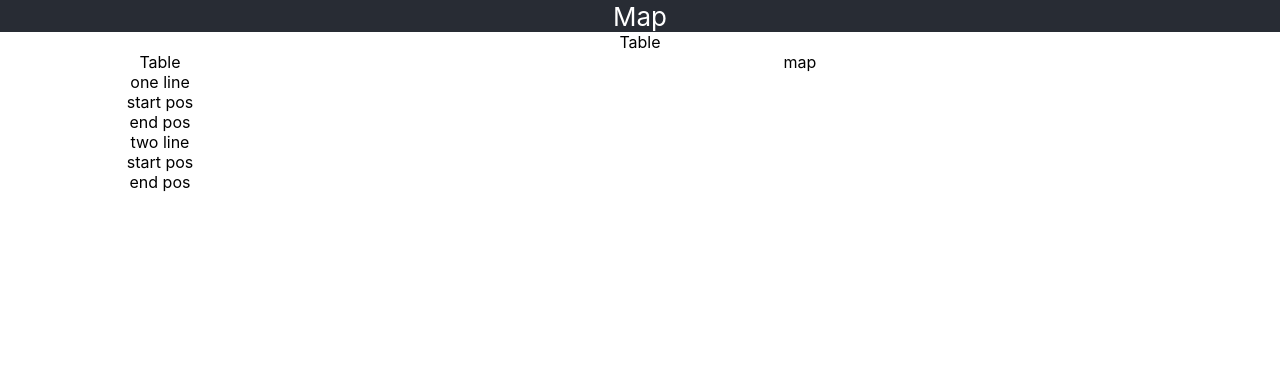
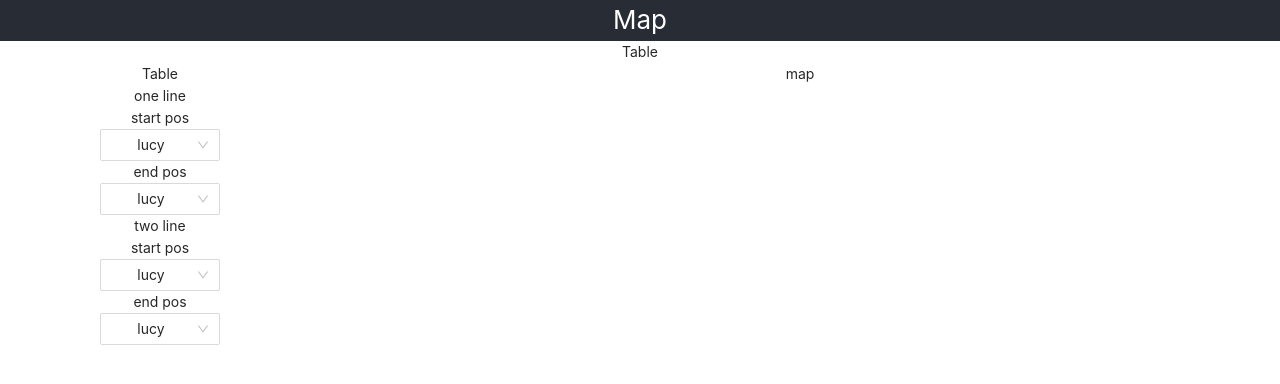
Before and after one commit to romanown/leaflet, a React (Create React App) app: page / in a window 1280 px wide. Shown: the top 384 px of the page. Built offline with nearby package versions, Linux system fonts and the light colour scheme; the HTML template or start-up script is replaced by a standard one.

Commit message:
added select

```diff
--- /dev/null
+++ b/src/components/Maps/Maps.module.css
@@ -0,0 +1,3 @@
+.main {
+  text-align: center;
+}
--- /dev/null
+++ b/src/components/Maps/index.tsx
@@ -0,0 +1,10 @@
+import type { FC } from 'react';
+
+import styles from './Maps.module.css';
+
+const Maps: FC = () => (
+  <div className={styles.main}>
+    <div>map</div>
+  </div>
+);
+export default Maps;
--- a/src/components/Row/index.tsx
+++ b/src/components/Row/index.tsx
@@ -2,13 +2,18 @@ import type { FC } from 'react';
 
 import styles from './Row.module.css';
 
+import SelectItem from 'components/Select';
 import type { rowDataType } from 'types/lists';
 
 const Row: FC<rowDataType> = ({ name, start, end }: rowDataType) => (
   <div className={styles.main}>
     <div>{name}</div>
-    <div>{start}</div>
-    <div>{end}</div>
+    <div>
+      <SelectItem item={start} />
+    </div>
+    <div>
+      <SelectItem item={end} />
+    </div>
   </div>
 );
 export default Row;
--- /dev/null
+++ b/src/components/Select/Select.module.css
@@ -0,0 +1,3 @@
+.main {
+  text-align: center;
+}
--- /dev/null
+++ b/src/components/Select/index.tsx
@@ -0,0 +1,31 @@
+import { Select } from 'antd';
+import type { FC } from 'react';
+
+import 'antd/dist/antd.css';
+import styles from './Select.module.css';
+
+import { listCity } from 'data/lists';
+
+const { Option } = Select;
+
+type itemType = {
+  item: string;
+};
+const handleChange = (value: string) => {
+  console.log(`selected ${value}`);
+};
+const SelectItem: FC<itemType> = ({ item }: itemType) => (
+  <div className={styles.main}>
+    <div>{item}</div>
+    <div>
+      <Select defaultValue="lucy" style={{ width: 120 }} onChange={handleChange}>
+        {listCity.map((city) => (
+          <Option key={city.name} value={city.name}>
+            {city.name}
+          </Option>
+        ))}
+      </Select>
+    </div>
+  </div>
+);
+export default SelectItem;
--- a/src/data/lists.ts
+++ b/src/data/lists.ts
@@ -1,4 +1,4 @@
-import type { listDataType } from '@/types/lists';
+import type { listDataType, cityType } from 'types/lists';
 
 export const listData: listDataType = [
   {
@@ -12,3 +12,14 @@ export const listData: listDataType = [
     end: 'end pos',
   },
 ];
+
+export const listCity: cityType[] = [
+  {
+    name: 'one line',
+    point: 'start pos',
+  },
+  {
+    name: 'two line',
+    point: 'start pos',
+  },
+];
--- a/src/pages/MainPage/index.tsx
+++ b/src/pages/MainPage/index.tsx
@@ -1,15 +1,16 @@
 import type { FC } from 'react';
 
-import List from '../../components/List';
+import styles from './MainPage.module.css';
 
-import styles from './MainPage.module.css';
+import List from 'components/List';
+import Maps from 'components/Maps';
 
 const MainPage: FC = () => (
   <div className={styles.main}>
     Table
     <div className={styles.table}>
       <List />
-      <div>map</div>
+      <Maps />
     </div>
   </div>
 );
--- a/src/types/lists.ts
+++ b/src/types/lists.ts
@@ -4,3 +4,8 @@ export type rowDataType = {
   end: string;
 };
 export type listDataType = rowDataType[];
+
+export type cityType = {
+  name: string;
+  point: string;
+};
```
